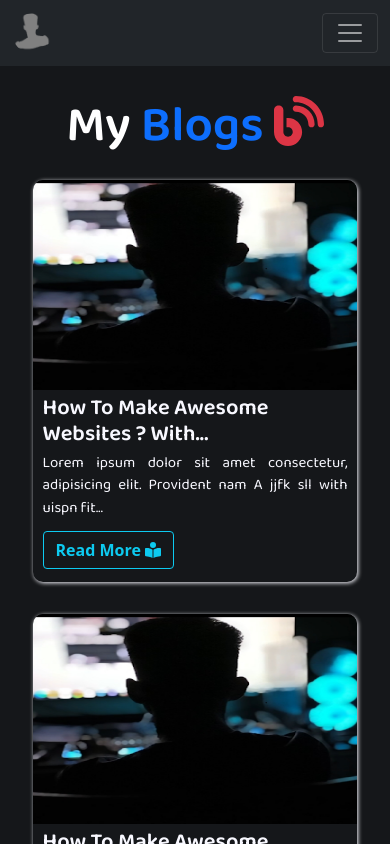
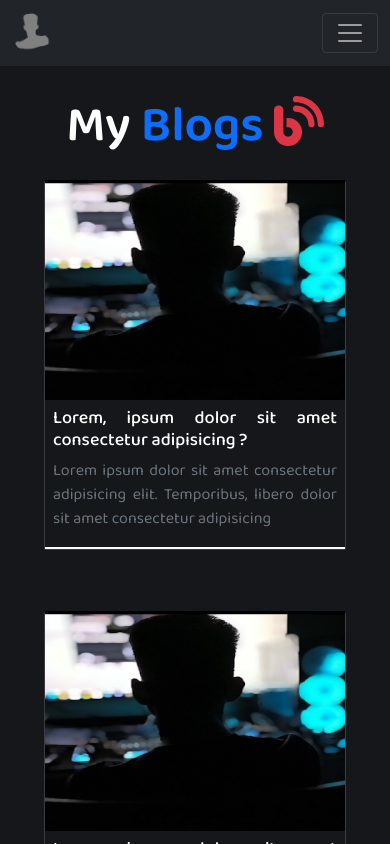
Before and after one commit to 2-rust/portfolio, a React (Create React App) app: page /blogs in a window 390 px wide. Shown: the top 844 px of the page. Built offline with nearby package versions, Linux system fonts and the light colour scheme; no server answers.

Commit message:
blog page changed

```diff
--- a/src/components/blogs/BlogCard.jsx
+++ b/src/components/blogs/BlogCard.jsx
@@ -1,25 +1,25 @@
 import React from 'react'
 import profilePic from "../images/about.png";
-import { FontAwesomeIcon } from "@fortawesome/react-fontawesome";
-import { faBookReader } from "@fortawesome/free-solid-svg-icons";
 import { motion } from "framer-motion"
+import { Link } from 'react-router-dom';
 
 const BlogsCard = () => {
     return (
+        <Link to={'/blog-card/metaverse'} className="text-white blog-card-box-link">
             <motion.div
                 whileInView={{ opacity: 1 }}
                 transition={{ duration: 0.6, type: "tween" }}
-            whileHover={{ scale: 1.035 }}
-            className="blogs-card">
-            <div className="blogs-card-img">
-                <img height={210} src={profilePic} alt="Card-Image" />
+                whileHover={{scale:1.04}}
+                className="blog-card-box">
+                <div className="blog-card-img">
+                    <img src={profilePic} alt="metaverse" />
                 </div>
-            <div className="blogs-card-body">
-                <h2 className="heading-ssm m-0 fw-bold" style={{ textAlign: "left", color: "#f8f8ff" }}>How To Make Awesome Websites ? With...</h2>
-                <p className="paragraph-sm m-0 my-1" style={{ color: "#f8f8ff" }}>Lorem ipsum dolor sit amet consectetur, adipisicing elit. Provident nam A jjfk sll with uispn fit...</p>
-                <a href="#" target="_black" className="btn btn-outline-info fw-bold my-2">Read More <FontAwesomeIcon icon={faBookReader} /></a>
+                <div className="blog-card-dec my-2">
+                    <h4 className="paragraph">Lorem, ipsum dolor sit amet consectetur adipisicing ?</h4>
+                    <p className="paragraph-sm text-secondary">Lorem ipsum dolor sit amet consectetur adipisicing elit. Temporibus, libero dolor sit amet consectetur adipisicing</p>
                 </div>
             </motion.div>
+        </Link>
     )
 }
 
--- a/src/components/blogs/Blogs.jsx
+++ b/src/components/blogs/Blogs.jsx
@@ -16,10 +16,7 @@ const Blogs = () => {
                 My <span className="text-primary">Blogs</span> <span className="text-danger"><FontAwesomeIcon icon={faBlog} /></span>
             </h1>
 
-            <Container className="blogs-cards-container py-3">
-                <BlogCard />
-                <BlogCard />
-                <BlogCard />
+            <Container className="blogs-cards-container my-4">
                 <BlogCard />
                 <BlogCard />
                 <BlogCard />
--- a/src/components/blogs/blogs.css
+++ b/src/components/blogs/blogs.css
@@ -1,76 +1,83 @@
   .blogs-cards-container {
-      padding: 20px;
       display: grid;
       grid-template-columns: repeat(3, 1fr);
+      gap: 4rem 2rem;
       place-items: center;
-      gap: 2rem;
-      z-index: 0;
+      padding-bottom: 20px;
   }
 
-  .blogs-card {
-      background-color: transparent;
-      width: 350px;
-      border-radius: 10px;
-      box-shadow: 1px 1px 4px #f8f8ff;
-      opacity: 0;
+  .blogs-cards-container a{
+    text-decoration: none;
   }
 
-  .blogs-card-img img {
-      width: 100%;
-      border-top-left-radius: 10px;
-      border-top-right-radius: 10px;
+  .blog-card-box-link {
+      display: flex;
+      justify-content: center;
+      align-items: center;
+      width: 340px;
   }
 
-  .blogs-card-body {
-      padding: 5px 10px;
+  .blog-card-box {
+      width: 340px;
+      opacity: 0;
+      box-shadow: 0 2px 1px #f8f8ff;
   }
 
-  .blogs-card-body h2 {
-      font-size: 24px;
+  .blog-card-img img {
+      width: 100%;
+      height: 220px;
   }
 
-  .blogs-card-body p {
-      font-size: 16px;
-  }
-
-  .blogs-card-body {
+  .blog-card-dec {
+      padding: 0 8px;
       text-align: justify;
   }
 
 
-  @media only screen and (max-width:1200px) {
+  @media only screen and (max-width:1210px) {
       .blogs-cards-container {
           grid-template-columns: repeat(2, 1fr);
-          padding: 0;
+
       }
+
+    }
+
+  @media only screen and (max-width:770px) {
+    .blogs-cards-container {
+        grid-template-columns: repeat(1, 1fr);
+
+    }
+
+    .blog-card-box-link {
+        width: 350px;
+    }
+
+    .blog-card-box {
+        width: 350px;
+    }
   }
 
-  @media only screen and (max-width:767px) {
-      .blogs-cards-container {
-          grid-template-columns: repeat(1, 1fr);
+
+  @media only screen and (max-width:400px) {
+      .blog-card-box-link {
+          width: 300px;
       }
 
-      .blogs-card {
-          width: 340px;
-      }
+      .blog-card-box {
+          width: 300px;
 
-      .blogs-card-body h2 {
-          font-size: 24px;
       }
 
   }
 
-  @media only screen and (max-width:400px) {
-      .blogs-card {
-          width: 95%;
+  @media only screen and (max-width:350px) {
+      .blog-card-box-link {
+          width: 240px;
       }
 
-      .blogs-card-body h2 {
-          font-size: 22px;
-      }
+      .blog-card-box {
+          width: 240px;
 
-      .blogs-card-body p {
-          font-size: 15px;
       }
 
   }
--- a/src/components/projects/ProjectCard.jsx
+++ b/src/components/projects/ProjectCard.jsx
@@ -7,7 +7,7 @@ const ProjectCard = ({project_stack, project_name, project_dec, project_images,
         <Container className="projects-card">
             <motion.div
                 whileInView={{opacity:1}}
-                transition={{duration:0.6, type:"tween"}}
+                transition={{duration:0.8, type:"tween"}}
                 className="project-card-motion"
             >
                 <Carousel>
```
Lines whose indentation alone changed are shown as unchanged.
